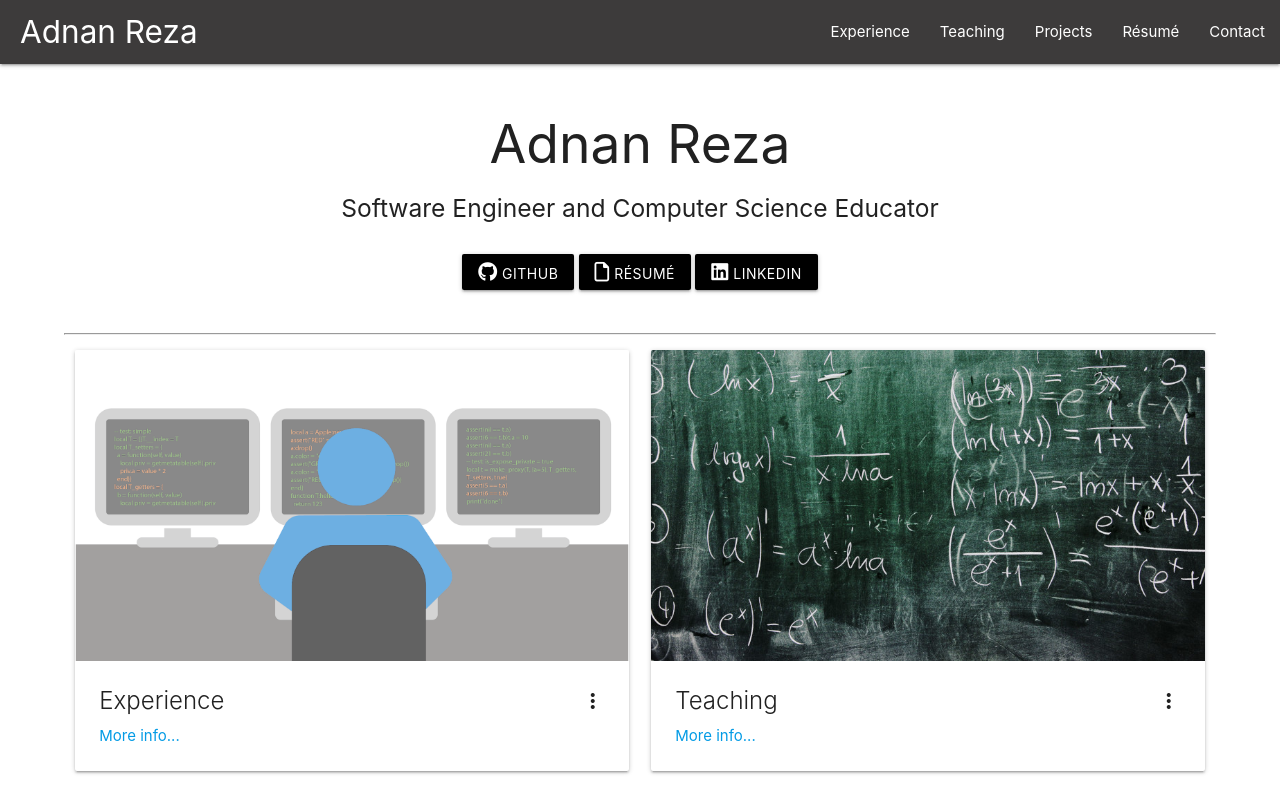
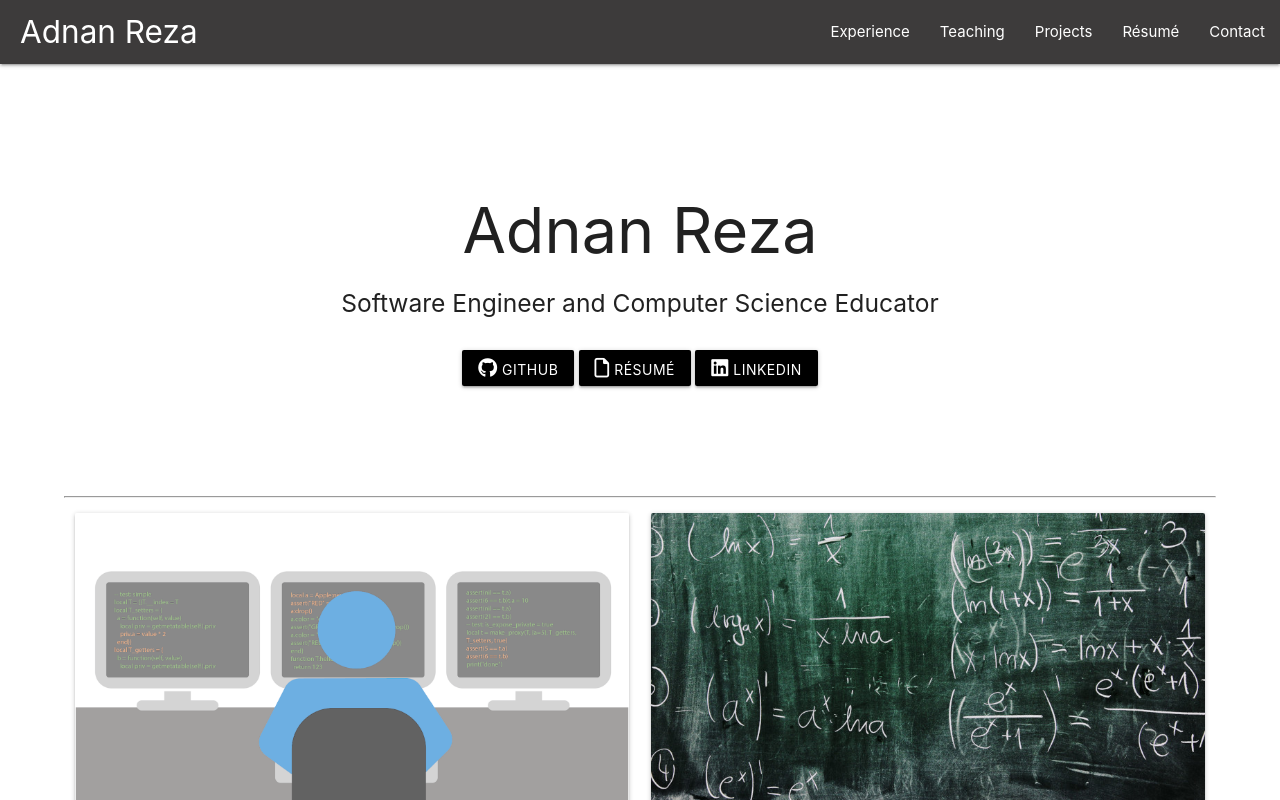
Before and after one commit to adnanreza/personal-site, a React (Create React App) app: page / in a window 1280 px wide. Shown: the top 800 px of the page. Built offline with nearby package versions, Linux system fonts and the light colour scheme; the HTML template or start-up script is replaced by a standard one.

Commit message:
Added padding and changed heading size on home page

```diff
--- a/src/components/pages/Home.js
+++ b/src/components/pages/Home.js
@@ -18,8 +18,8 @@ const researchText =
 const Home = () => (
   <Fragment>
     <div className='container' style={{ width: '90%' }}>
-      <div className='section center-align'>
-        <h2>Adnan Reza</h2>
+      <div className='topSection section center-align' style={topSectionStyle}>
+        <h1>Adnan Reza</h1>
         <h5>Software Engineer and Computer Science Educator</h5>
         <br />
         <div className='row'>
@@ -92,4 +92,8 @@ const Home = () => (
   </Fragment>
 );
 
+const topSectionStyle = {
+  margin: '5rem 0'
+};
+
 export default Home;
```
